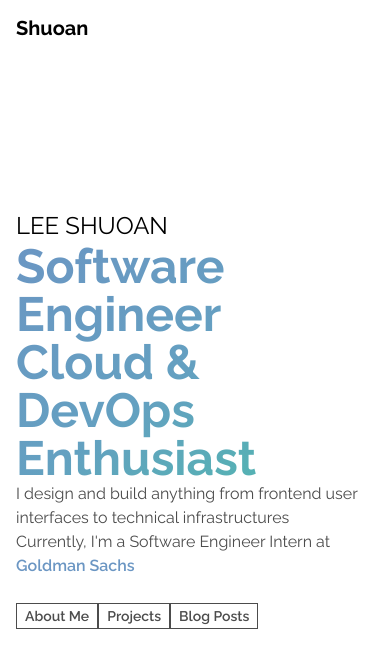
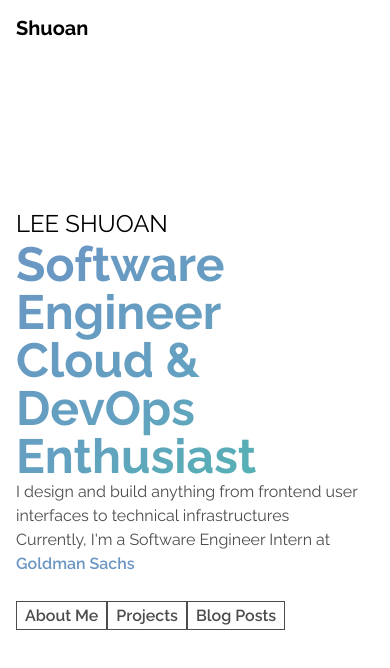
Before and after one commit to leeshuoan/shuoan-site, a Next.js app: page / in a window 390 px wide. Shown: the top 668 px of the page. Built offline with nearby package versions, Linux system fonts and the light colour scheme.

Commit message:
fix: update text sizing

```diff
--- a/pages/index.tsx
+++ b/pages/index.tsx
@@ -10,7 +10,7 @@ export default function Home() {
 
       <div className="max-w-7xl mx-auto px-4 sm:px-6 lg:px-8">
         <div className="h-[calc(100vh-3.5rem)] pb-16 flex items-center">
-          <div className="">
+          <div>
             <p className="text-2xl md:text-3xl dark:text-[#8D8D8D]">LEE SHUOAN</p>
             <p className="text-5xl md:text-6xl font-bold bg-gradient-to-tl from-[#4DBBAC] via-[#5EA9BF] via-[#64A0C1] to-[#6B96C3] text-transparent bg-clip-text">
               Software Engineer
@@ -26,7 +26,7 @@ export default function Home() {
                 Goldman Sachs
               </span>
             </p>
-            <div className="mt-7 text-sm md:text-base">
+            <div className="mt-7 text-base">
               <Link
                 href="/about"
                 className="relative px-2 p-1 text-[#4C4C4C] dark:text-[#8D8D8D] dark:hover:text-black font-semibold group transition-all duration-300 ease-in-out border border-[#4C4C4C] hover:text-white "
```
